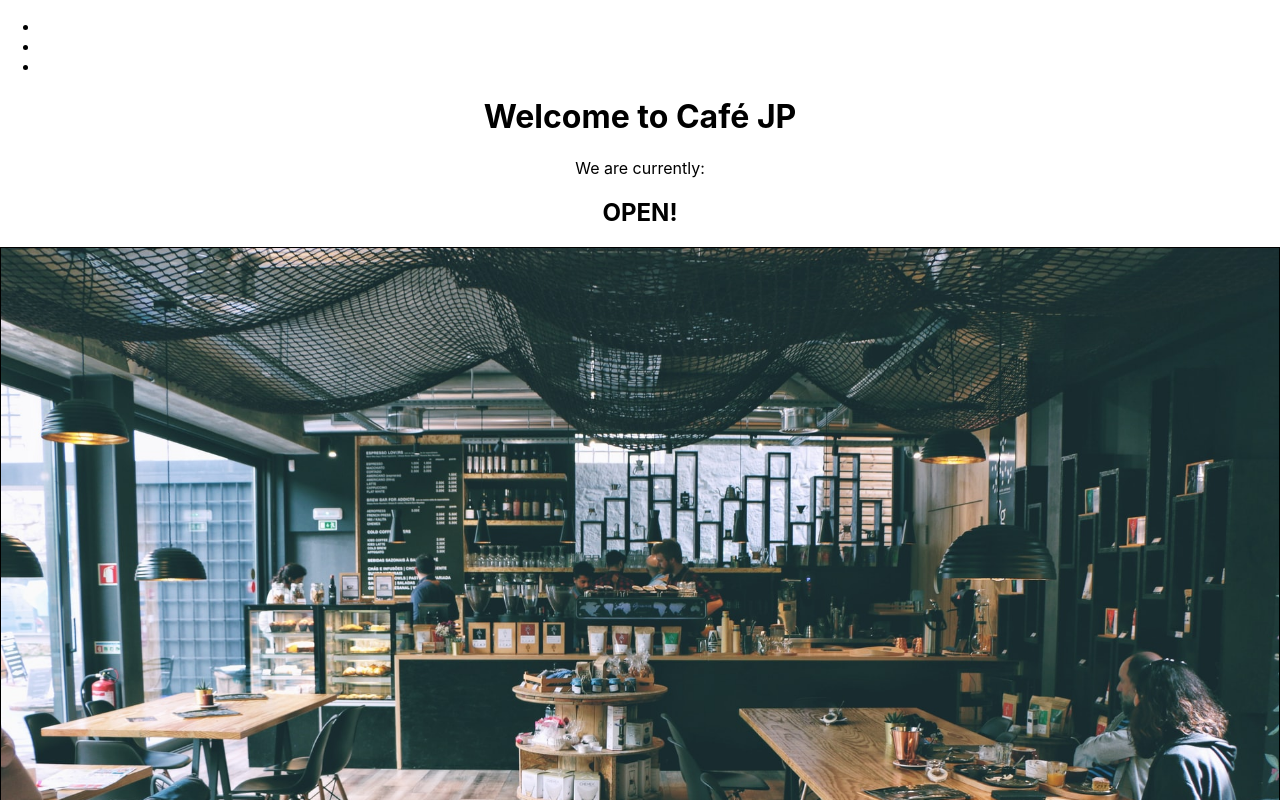
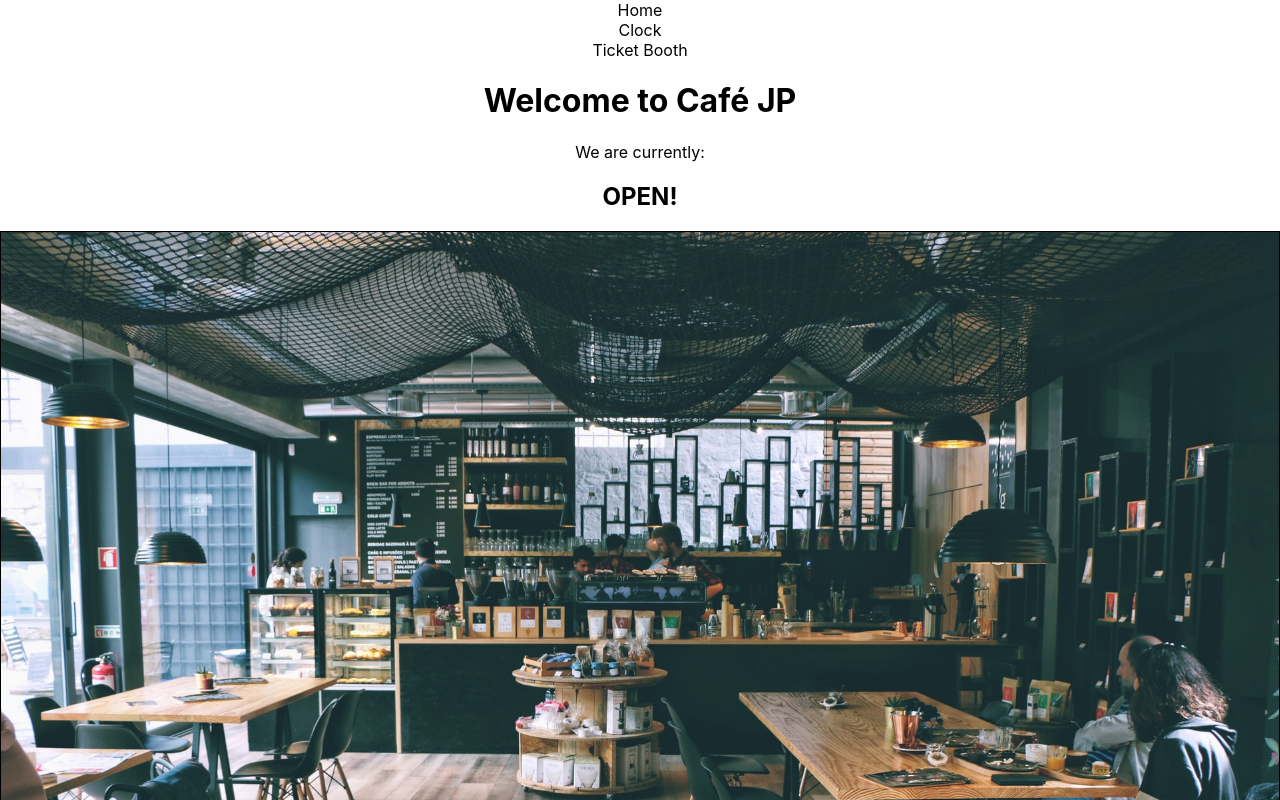
Before and after one commit to PocketThi3f/cafe-jp, a React (Create React App) app: page / in a window 1280 px wide. Shown: the top 800 px of the page. Built offline with nearby package versions, Linux system fonts and the light colour scheme.

Commit message:
changed using ul to div for nav items

```diff
--- a/src/containers/Header/Header.js
+++ b/src/containers/Header/Header.js
@@ -1,19 +1,20 @@
 import React, { Component } from 'react';
+import './Header.scss';
 
 export default class Header extends Component {
     render() {
         return (
-            <div>
-                <div>
-                    <ul>
-                        <li></li>
-                        <li></li>
-                        <li></li>
-                    </ul>
+            <div className="Header">
+                <div className="nav-bar">
+                    <div className="nav-item">Home</div>
+                    <div className="nav-item">Clock</div>
+                    <div className="nav-item">Ticket Booth</div>
                 </div>
-                <h1>Welcome to Café JP</h1>
-                <p>We are currently:</p>
-                <h2>OPEN!</h2>
+                <div className="Intro">
+                    <h1>Welcome to Café JP</h1>
+                    <p>We are currently:</p>
+                    <h2>OPEN!</h2>
+                </div>
             </div>
         )
     }
--- a/src/containers/Header/Header.scss
+++ b/src/containers/Header/Header.scss
@@ -0,0 +1,13 @@
+// This is the styles sheet for Header
+
+.Header {
+    margin: 0 auto;
+    text-align: center;
+}
+
+.nav {
+    display: flex;
+    justify-content: center;
+    align-items: center;
+    list-style-type: none;
+}
```
